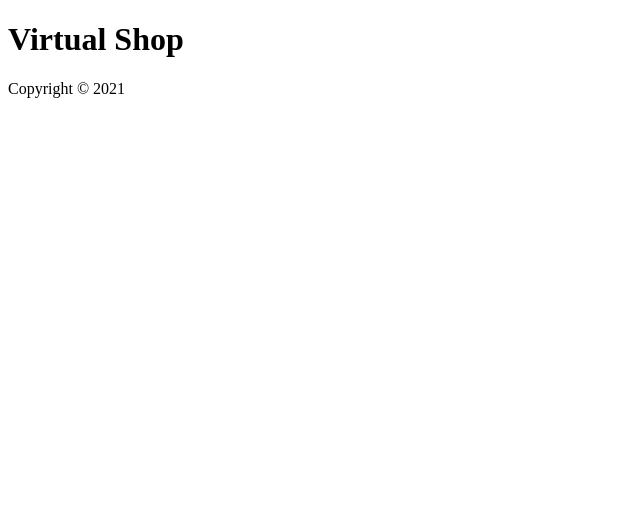
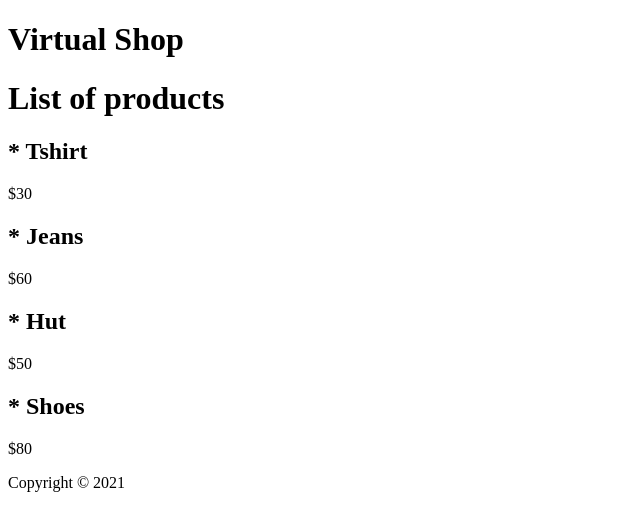
Before and after one commit to ivanurra/basics, a React (Create React App) app: page / in a window 1280 px wide. Shown: the top 530 px of the page, without its empty margins (0-640 px from the left). Built offline with nearby package versions, Linux system fonts and the light colour scheme.

Commit message:
products

```diff
--- a/src/App.js
+++ b/src/App.js
@@ -1,14 +1,15 @@
 import { Fragment, useState } from "react";
 import Footer from "./components/Footer";
 import Header from "./components/Header";
+import Product from "./components/Product";
 
 function App() {
 
   const [ products, setProducts] = useState([
-    { id: 1, name: 'tshirt', price: 30},
-    { id: 2, name: 'jeans', price: 60},
-    { id: 3, name: 'hut', price: 50},
-    { id: 4, name: 'shoes', price: 80},
+    { id: 1, name: 'Tshirt', price: 30},
+    { id: 2, name: 'Jeans', price: 60},
+    { id: 3, name: 'Hut', price: 50},
+    { id: 4, name: 'Shoes', price: 80},
   ]);
 
   const date = new Date().getFullYear();
@@ -18,6 +19,15 @@ function App() {
       <Header
         title="Virtual Shop"
       />
+
+      <h1>List of products</h1>
+      {products.map(product => (
+        <Product
+          key={product.id}
+          product={product}
+        />
+      ))}
+
       <Footer
         date={date}
       />
--- /dev/null
+++ b/src/components/Product.js
@@ -0,0 +1,15 @@
+import React from 'react'
+
+const Product = ({product}) => {
+
+    const { name, price} = product
+
+    return (
+        <div>
+            <h2>* {name}</h2>
+            <p>${price}</p>
+        </div>
+    );
+}
+
+export default Product;
```
